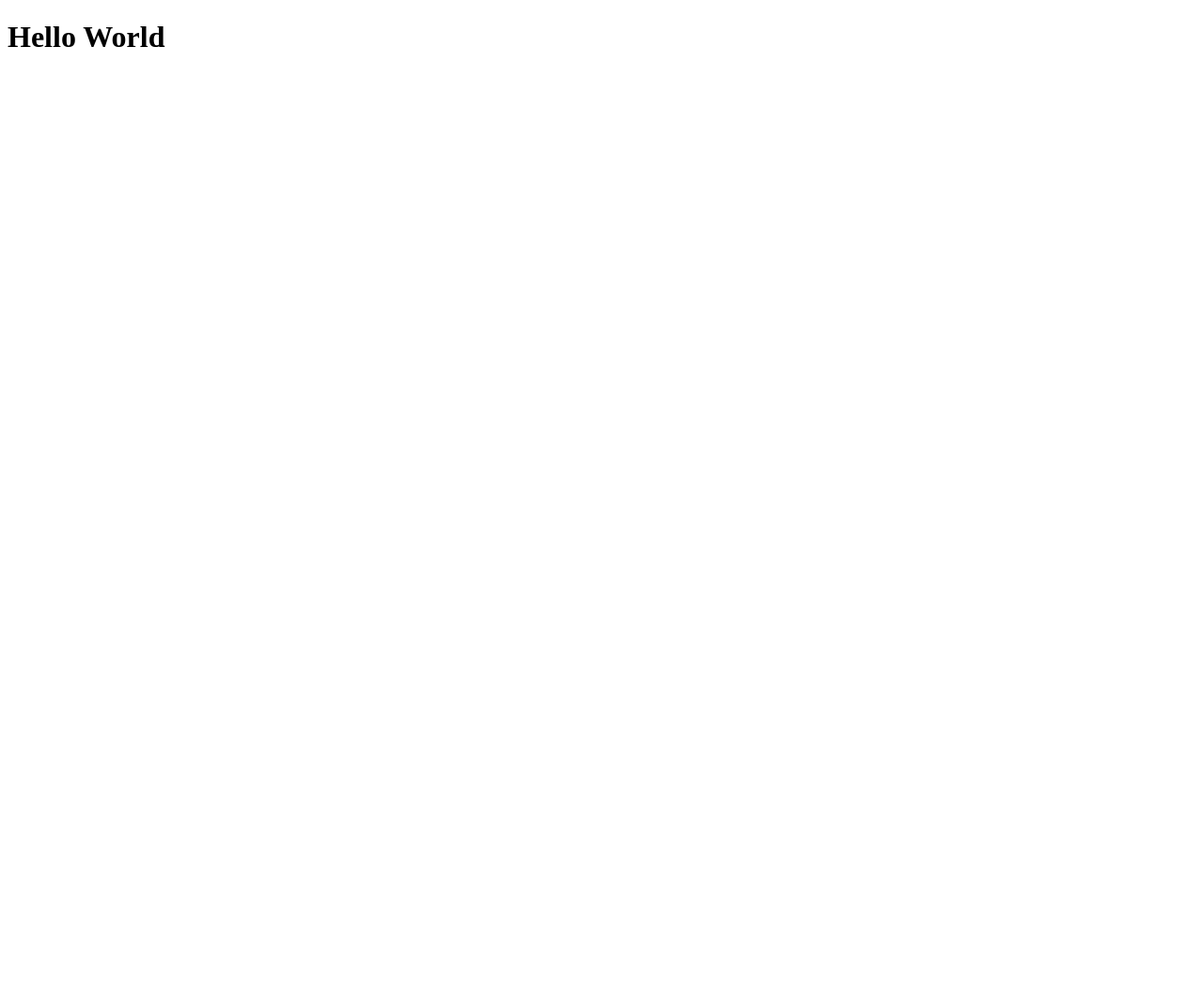
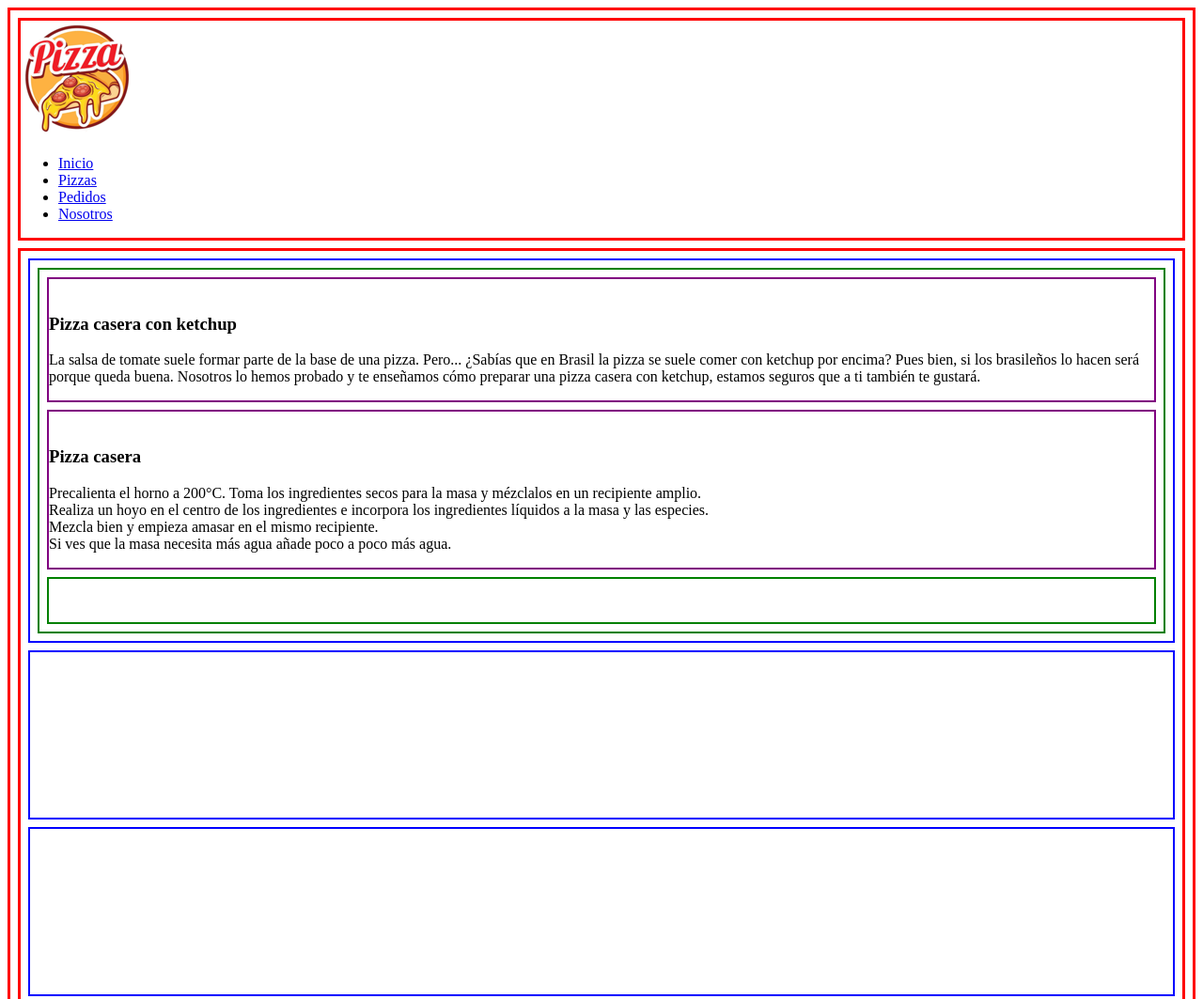
Before and after one commit to juanmzalazar/juanmzalazar.github.io, a plain HTML site: page index.html in a window 1280 px wide. Shown: the top 1063 px of the page at 94% size. Before the commit the page ends 800 px from the top, so only its background shows below. Drawn offline with Linux system fonts and the light colour scheme.

Commit message:
Primeros pasos armando la página

```diff
--- /dev/null
+++ b/css/styles.css
@@ -0,0 +1,44 @@
+*{
+    /* padding: 0; */
+    box-sizing: border-box;
+}
+
+html{
+    font-size: 1rem;
+    height: 100%;
+}
+
+body, main, header, footer {
+    border: 3px red solid;
+    min-height: 50px;
+    min-width: 400px;
+    margin: 0.5rem;
+}
+
+main {
+    min-height: 200px;
+}
+
+main>div {
+    border: 2px blue solid;
+    min-height: 180px;
+    margin: 0.5rem;
+}
+
+main>aside {
+    border: 2px blue solid;
+    min-height: 180px;
+    margin: 0.5rem;
+}
+
+.secciones {
+    min-height: 50px;
+    margin: 0.5rem;
+    border: 2px green solid;
+}
+
+.secciones article {
+    border: 2px purple solid;
+    margin: 0.5rem;
+    min-height: 20px;
+}
--- a/index.html
+++ b/index.html
@@ -4,9 +4,71 @@
     <meta charset="UTF-8">
     <meta http-equiv="X-UA-Compatible" content="IE=edge">
     <meta name="viewport" content="width=device-width, initial-scale=1.0">
-    <title>Document</title>
+    <link rel="stylesheet" href="css/styles.css">
+    <title>TPO Desarrollo Web - Zalazar, Juan</title>
 </head>
+
 <body>
-<h1>Hello World</h1>
+    <header>
+        <div class="header-logo">
+            <img src="img/pizza_logo.png" alt="">
+        </div>
+
+        <nav class="header-menubar">
+            <ul>
+                <li><a href="index.html">Inicio</a></li>
+                <li><a href="pizzas.html">Pizzas</a></li>
+                <li><a href="pedidos.html">Pedidos</a></li>
+                <li><a href="nosotros.html">Nosotros</a></li>
+
+            </ul>
+        </nav>
+    </header>
+
+    <main>
+        <div class="principal">
+            <section class="secciones">
+
+                <article>
+                    <img src="" alt="">
+                    <div>
+                        <h3>Pizza casera con ketchup</h3>
+                        <p>
+                            La salsa de tomate suele formar parte de la base de una pizza. Pero... ¿Sabías que en Brasil la pizza se suele comer con ketchup por encima? Pues bien, si los brasileños lo hacen será porque queda buena. Nosotros lo hemos probado y te enseñamos cómo preparar una pizza casera con ketchup, estamos seguros que a ti también te gustará.
+                        </p>
+                    </div>
+                </article>
+
+                <article>
+                    <img src="" alt="">
+                    <div>
+                        <h3>Pizza casera</h3>
+                        <p>
+                            Precalienta el horno a 200°C. Toma los ingredientes secos para la masa y mézclalos en un recipiente amplio.<br> Realiza un hoyo en el centro de los ingredientes e incorpora los ingredientes líquidos a la masa y las especies.<br> Mezcla bien y empieza amasar en el mismo recipiente.<br> Si ves que la masa necesita más agua añade poco a poco más agua.
+                        </p>
+                    </div>
+                </article>
+
+            <section class="secciones">
+
+            </section>
+
+        </div>
+        <div>
+
+        </div>
+        <aside class="contenido-sec">
+
+        </aside>
+
+    </main>
+
+    <footer>
+
+
+    </footer>
+
 </body>
+
+
 </html>
```
Also changed, not shown: img/pizza_logo.jpg (added), img/pizza_logo.png (added), nosotros.html (added), pedidos.html (added), pizzas.html (added).
